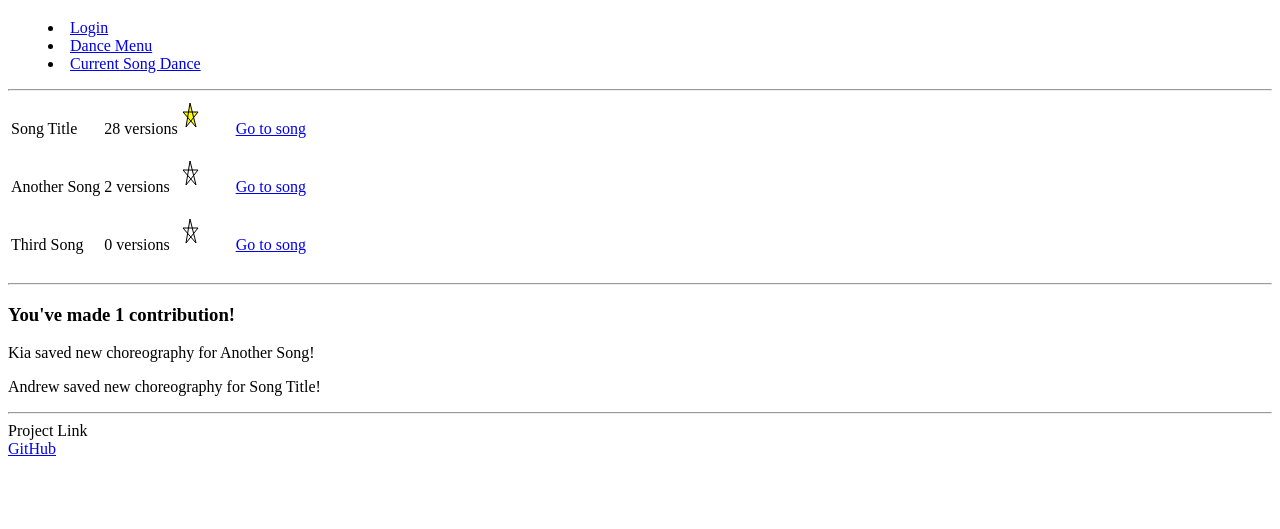
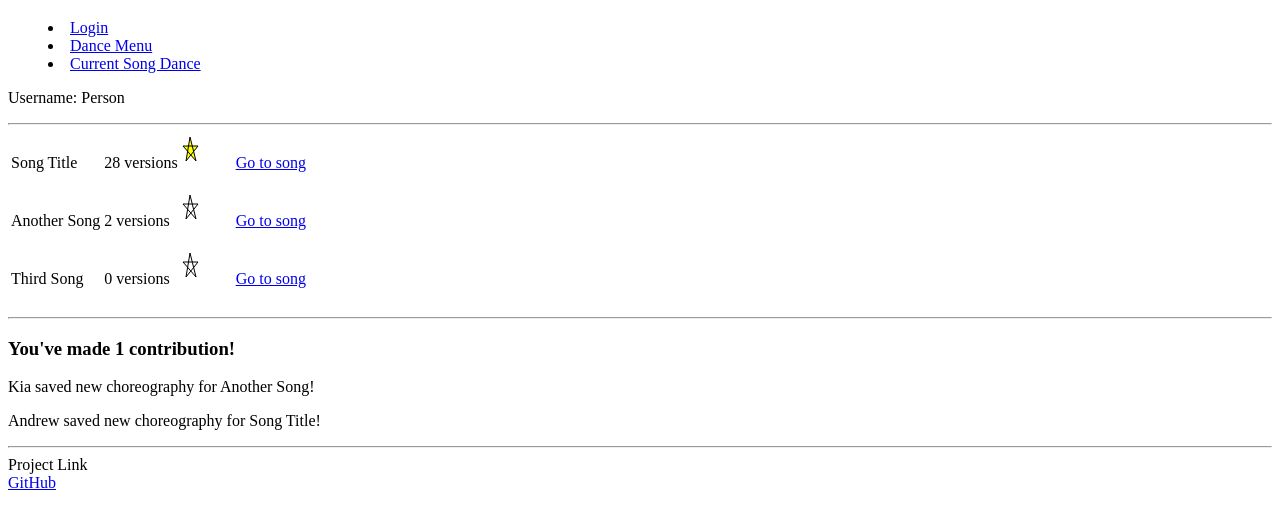
Before and after one commit to MysticKim3/260StartUp, a plain HTML site: page dance.html in a window 1280 px wide. Shown: the part 61-590 px from the top of the page. Drawn offline with Linux system fonts and the light colour scheme.

Commit message:
Finished updating song/dance html

```diff
--- a/dance.html
+++ b/dance.html
@@ -16,6 +16,7 @@
                     <li><a href="dance.html">Dance Menu</a></li>
                     <li><a href="song.html">Current Song Dance</a></li>
                 </menu>
+                <p>Username: Person</p>
             </nav>
             <hr />
         </header>
```
Also changed, not shown: song.html (+1 -0 lines).
